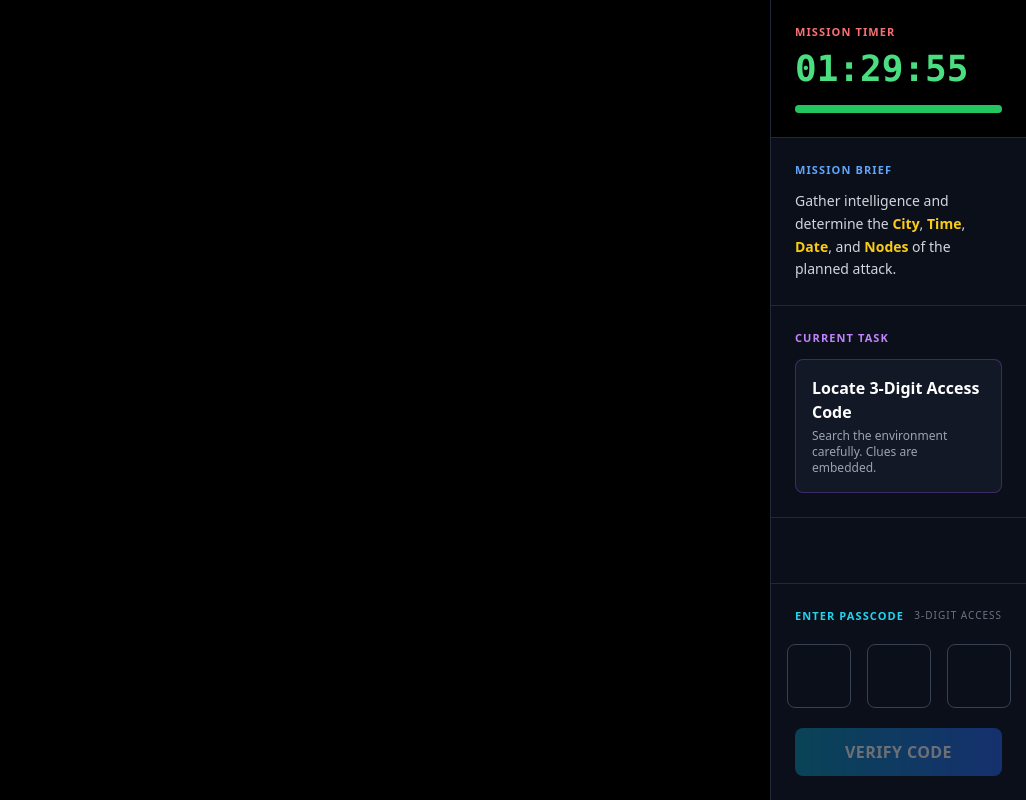
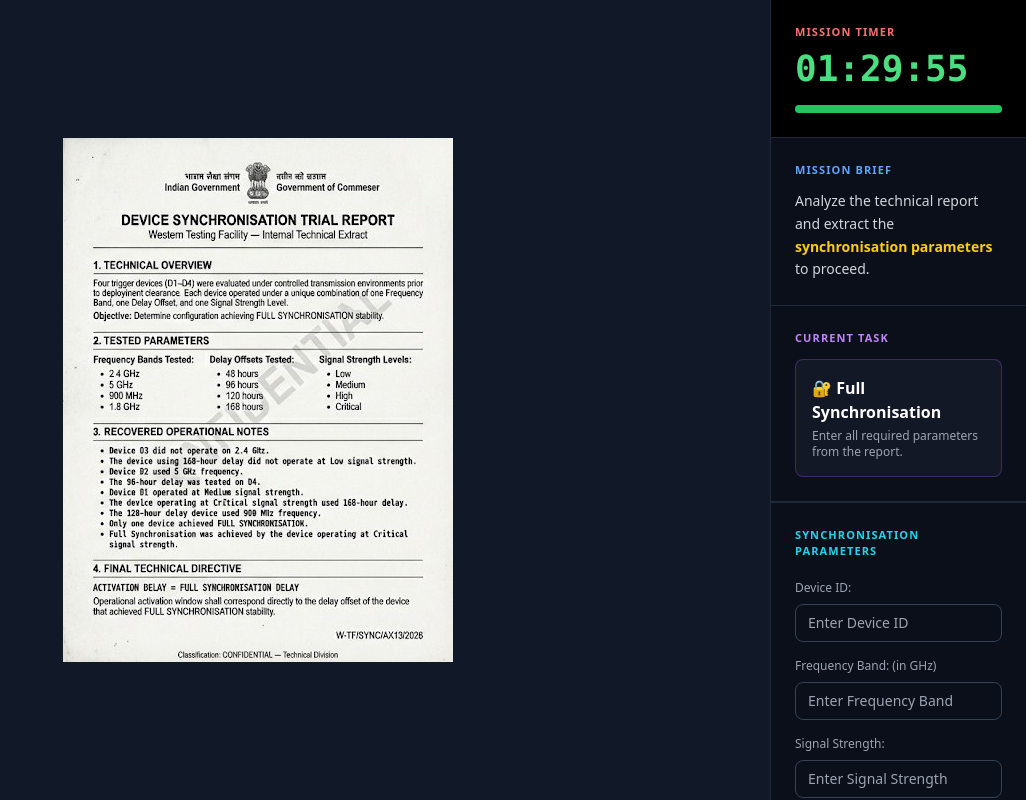
Before and after one commit to fyiclub-vitb/Chakravyuh, a React (Vite) app in the folder frontend/: page /pune/game in a window 1280 px wide. Shown: the whole page, without its empty margins (254-1280 px from the left). Built offline with nearby package versions, Linux system fonts and the light colour scheme; no server answers; sample sign-in values are in the browser's storage.

Commit message:
Pune done

```diff
--- a/frontend/src/pages/Pune/Pune.jsx
+++ b/frontend/src/pages/Pune/Pune.jsx
@@ -1,12 +1,17 @@
-import React, { useState, useEffect, useRef } from 'react'
+import React, { useState, useEffect } from 'react'
 import { useNavigate } from 'react-router-dom'
 import axios from 'axios'
+import puneReportImage from '../../assets/Pune_game.jpeg'
 
 const Pune = () => {
-  const [code, setCode] = useState(['', '', ''])
+    const [formData, setFormData] = useState({
+        deviceId: '',
+        frequencyBand: '',
+        signalStrength: '',
+        delayOffset: ''
+    })
     const [message, setMessage] = useState('')
     const [timeRemaining, setTimeRemaining] = useState(0)
-  const inputRefs = [useRef(null), useRef(null), useRef(null)]
     const navigate = useNavigate()
 
     useEffect(() => {
@@ -42,11 +47,19 @@ const Pune = () => {
 
     const handleSubmit = async (e) => {
         e.preventDefault()
-    const correctPasscode = '567'
-    const enteredCode = code.join('')
 
-    if (enteredCode === correctPasscode) {
-      setMessage('Correct! Proceeding...')
+        const correctDeviceId = import.meta.env.VITE_PUNE_DEVICE_ID
+        const correctFrequencyBand = import.meta.env.VITE_PUNE_FREQUENCY_BAND
+        const correctSignalStrength = import.meta.env.VITE_PUNE_SIGNAL_STRENGTH
+        const correctDelayOffset = import.meta.env.VITE_PUNE_DELAY_OFFSET
+
+        if (
+            formData.deviceId.trim() === correctDeviceId &&
+            formData.frequencyBand.trim() === correctFrequencyBand &&
+            formData.signalStrength.trim() === correctSignalStrength &&
+            formData.delayOffset.trim() === correctDelayOffset
+        ) {
+            setMessage('✓ FULL SYNCHRONISATION ACHIEVED')
             try {
                 const userData = JSON.parse(localStorage.getItem('userData') || '{}')
                 const apiUrl = import.meta.env.VITE_API_URL || 'http://localhost:5000/api'
@@ -54,39 +67,31 @@ const Pune = () => {
                     userId: userData.userId,
                     city: 'Pune'
                 })
-        if (response.data.success) setTimeout(() => navigate('/chennai/backstory'), 1500)
+                if (response.data.success) {
+                    setTimeout(() => navigate('/chennai/backstory'), 1500)
+                }
             } catch (error) {
                 console.error('Error:', error)
                 setMessage('Error updating progress')
                 setTimeout(() => setMessage(''), 3000)
             }
         } else {
-      setMessage('Incorrect Passcode')
+            setMessage('❌ SYNCHRONISATION FAILED - Check Parameters')
             setTimeout(() => setMessage(''), 3000)
         }
-
-    setCode(['', '', ''])
-    inputRefs[0].current?.focus()
     }
 
-  const handleDigitChange = (index, value) => {
-    if (!/^\d?$/.test(value)) return
-    const newCode = [...code]
-    newCode[index] = value
-    setCode(newCode)
-    if (value && index < 2) inputRefs[index + 1].current?.focus()
-  }
-
-  const handleKeyDown = (index, e) => {
-    if (e.key === 'Backspace' && !code[index] && index > 0) {
-      inputRefs[index - 1].current?.focus()
-    }
+    const handleInputChange = (field, value) => {
+        setFormData(prev => ({
+            ...prev,
+            [field]: value
+        }))
     }
 
     return (
         <div className="flex h-screen w-screen overflow-hidden bg-black">
-      <div className="w-4/5 h-full">
-        <iframe src="/game/index.html" className="w-full h-full border-none" title="Pune Game" />
+            <div className="w-4/5 h-full flex items-center justify-center bg-gray-900">
+                <img src={puneReportImage} alt="Device Synchronisation Report" className="max-w-full max-h-full object-contain" />
             </div>
 
             <div className="w-1/5 h-full bg-[#0b0f1a] text-white flex flex-col border-l border-gray-800 overflow-y-auto">
@@ -104,45 +109,83 @@ const Pune = () => {
                 <div className="px-6 py-6 border-b border-gray-800">
                     <p className="text-[11px] tracking-widest text-blue-400 font-semibold mb-3">MISSION BRIEF</p>
                     <p className="text-sm text-gray-300 leading-relaxed">
-            Gather intelligence and determine the <span className="text-yellow-400 font-semibold">City</span>,
-            <span className="text-yellow-400 font-semibold"> Time</span>, <span className="text-yellow-400 font-semibold">Date</span>,
-            and <span className="text-yellow-400 font-semibold">Nodes</span> of the planned attack.
+                        Analyze the technical report and extract the <span className="text-yellow-400 font-semibold">synchronisation parameters</span> to proceed.
                     </p>
                 </div>
 
                 <div className="px-6 py-6 border-b border-gray-800">
                     <p className="text-[11px] tracking-widest text-purple-400 font-semibold mb-3">CURRENT TASK</p>
                     <div className="bg-[#121826] p-4 rounded-lg border border-purple-500/30">
-            <p className="text-base font-semibold text-white">Locate 3-Digit Access Code</p>
-            <p className="text-xs text-gray-400 mt-1">Search the environment carefully. Clues are embedded.</p>
+                        <p className="text-base font-semibold text-white">🔐 Full Synchronisation</p>
+                        <p className="text-xs text-gray-400 mt-1">Enter all required parameters from the report.</p>
                     </div>
                 </div>
 
-        <div className="px-6 py-6 mt-auto bg-[#0b0f1a] border-t border-gray-800">
-          <div className="flex items-center justify-between mb-5">
-            <p className="text-[11px] tracking-widest text-cyan-400 font-semibold">ENTER PASSCODE</p>
-            <span className="text-[10px] text-gray-500 tracking-widest">3-DIGIT ACCESS</span>
+                <div className="px-6 py-6 flex-1 bg-[#0b0f1a] border-t border-gray-800">
+                    <div className="mb-5">
+                        <p className="text-[11px] tracking-widest text-cyan-400 font-semibold">SYNCHRONISATION PARAMETERS</p>
                     </div>
 
-          <form onSubmit={handleSubmit} className="space-y-5">
-            <div className="flex justify-center gap-4">
-              {[0, 1, 2].map((i) => (
-                <input key={i} ref={inputRefs[i]} type="text" inputMode="numeric" maxLength={1}
-                  value={code[i]} onChange={(e) => handleDigitChange(i, e.target.value)}
-                  onKeyDown={(e) => handleKeyDown(i, e)}
-                  className="w-16 h-16 bg-[#0b0f1a] border border-gray-700 rounded-lg text-center text-2xl font-mono text-white transition focus:outline-none focus:border-cyan-500 focus:ring-2 focus:ring-cyan-500/20"
-                  autoComplete="off" />
-              ))}
+                    <form onSubmit={handleSubmit} className="space-y-4">
+                        <div>
+                            <label className="block text-xs text-gray-400 mb-2">Device ID:</label>
+                            <input
+                                type="text"
+                                value={formData.deviceId}
+                                onChange={(e) => handleInputChange('deviceId', e.target.value)}
+                                className="w-full px-3 py-2 bg-[#0b0f1a] border border-gray-700 rounded-lg text-sm text-white transition focus:outline-none focus:border-cyan-500 focus:ring-2 focus:ring-cyan-500/20"
+                                placeholder="Enter Device ID"
+                                autoComplete="off"
+                            />
                         </div>
 
-            <button type="submit" disabled={code.filter(d => d !== '').length !== 3}
-              className="w-full py-3 bg-gradient-to-r from-cyan-600 to-blue-600 hover:from-cyan-700 hover:to-blue-700 rounded-lg font-semibold tracking-wide transition disabled:opacity-40 disabled:cursor-not-allowed">
-              VERIFY CODE
+                        <div>
+                            <label className="block text-xs text-gray-400 mb-2">Frequency Band: (in GHz)</label>
+                            <input
+                                type="text"
+                                value={formData.frequencyBand}
+                                onChange={(e) => handleInputChange('frequencyBand', e.target.value)}
+                                className="w-full px-3 py-2 bg-[#0b0f1a] border border-gray-700 rounded-lg text-sm text-white transition focus:outline-none focus:border-cyan-500 focus:ring-2 focus:ring-cyan-500/20"
+                                placeholder="Enter Frequency Band"
+                                autoComplete="off"
+                            />
+                        </div>
+
+                        <div>
+                            <label className="block text-xs text-gray-400 mb-2">Signal Strength:</label>
+                            <input
+                                type="text"
+                                value={formData.signalStrength}
+                                onChange={(e) => handleInputChange('signalStrength', e.target.value)}
+                                className="w-full px-3 py-2 bg-[#0b0f1a] border border-gray-700 rounded-lg text-sm text-white transition focus:outline-none focus:border-cyan-500 focus:ring-2 focus:ring-cyan-500/20"
+                                placeholder="Enter Signal Strength"
+                                autoComplete="off"
+                            />
+                        </div>
+
+                        <div>
+                            <label className="block text-xs text-gray-400 mb-2">Delay Offset (Hours):</label>
+                            <input
+                                type="text"
+                                value={formData.delayOffset}
+                                onChange={(e) => handleInputChange('delayOffset', e.target.value)}
+                                className="w-full px-3 py-2 bg-[#0b0f1a] border border-gray-700 rounded-lg text-sm text-white transition focus:outline-none focus:border-cyan-500 focus:ring-2 focus:ring-cyan-500/20"
+                                placeholder="Enter Delay Offset"
+                                autoComplete="off"
+                            />
+                        </div>
+
+                        <button
+                            type="submit"
+                            disabled={!formData.deviceId || !formData.frequencyBand || !formData.signalStrength || !formData.delayOffset}
+                            className="w-full py-3 bg-gradient-to-r from-cyan-600 to-blue-600 hover:from-cyan-700 hover:to-blue-700 rounded-lg font-semibold tracking-wide transition disabled:opacity-40 disabled:cursor-not-allowed text-sm"
+                        >
+                            VERIFY PARAMETERS
                         </button>
                     </form>
 
                     {message && (
-            <div className={`mt-4 text-center text-sm font-semibold ${message.includes("Incorrect") ? "text-red-400" : "text-green-400"}`}>
+                        <div className={`mt-4 text-center text-xs font-semibold ${message.includes("FAILED") || message.includes("Error") ? "text-red-400" : "text-green-400"}`}>
                             {message}
                         </div>
                     )}
--- a/frontend/src/pages/Pune/PuneBackstory.jsx
+++ b/frontend/src/pages/Pune/PuneBackstory.jsx
@@ -1,5 +1,6 @@
 import React, { useState, useEffect } from 'react'
 import { useNavigate } from 'react-router-dom'
+import puneStoryImage from '../../assets/Pune_story.jpeg'
 
 const PuneBackstory = () => {
     const [showButton, setShowButton] = useState(false)
@@ -18,12 +19,13 @@ const PuneBackstory = () => {
     }
 
     return (
-    <div className="relative w-screen h-screen overflow-hidden bg-gradient-to-br from-orange-900 via-red-900 to-pink-900">
+        <div className="relative w-screen h-screen overflow-hidden">
+            <img src={puneStoryImage} alt="Pune Story" className="w-full h-full object-cover" />
+
             <div className="absolute inset-0 flex items-center justify-center">
-        <div className="text-center">
-          <h1 className="text-8xl font-bold text-white mb-4">PUNE</h1>
-          <p className="text-2xl text-gray-300">Cultural Capital</p>
-        </div>
+                <h1 className="text-9xl font-bold text-white tracking-wider" style={{ textShadow: '4px 4px 8px rgba(0,0,0,0.8)' }}>
+                    PUNE
+                </h1>
             </div>
 
             {showButton && (
```
Also changed, not shown: frontend/src/assets/Pune_game.jpeg (added), frontend/src/assets/Pune_story.jpeg (added). Lines whose indentation alone changed are shown as unchanged.
